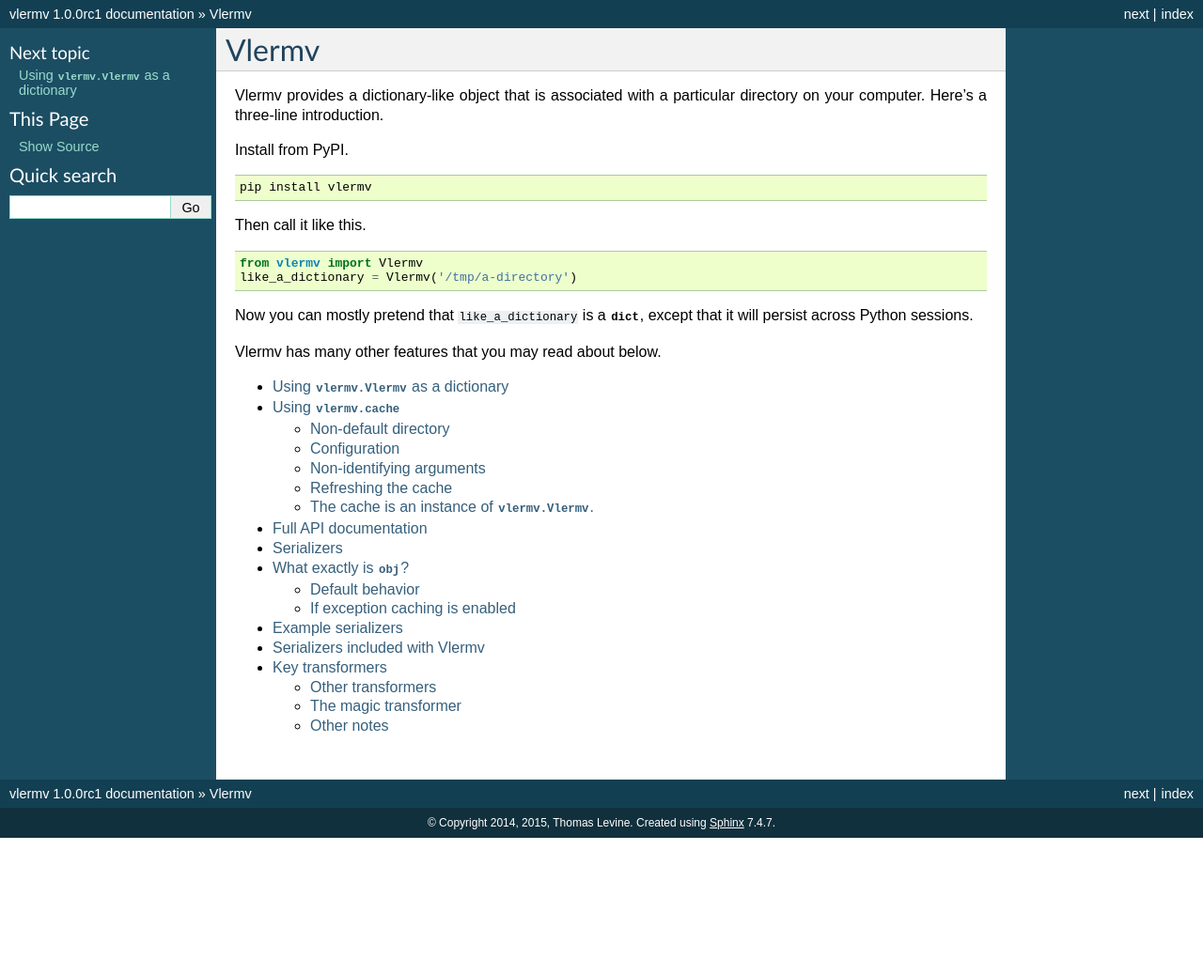
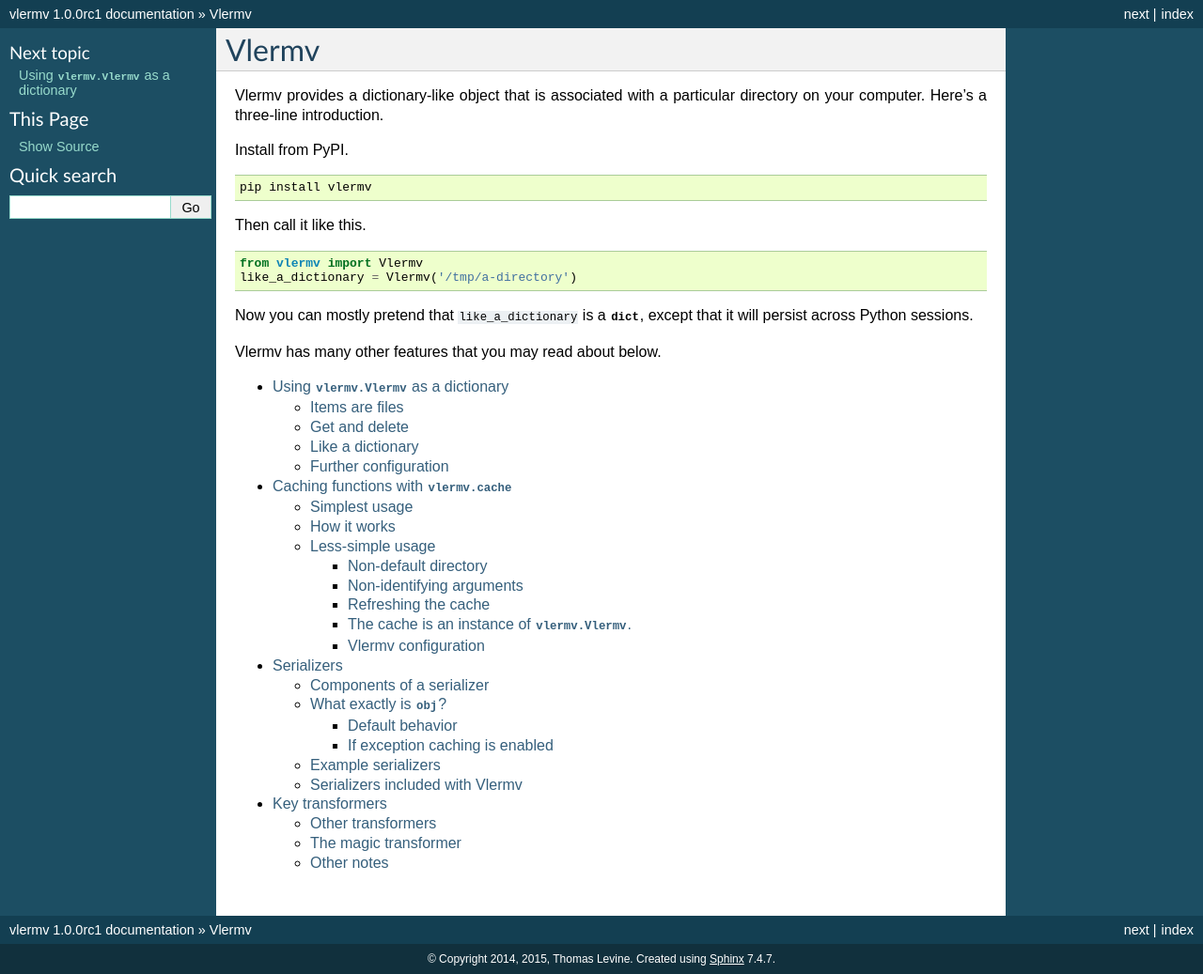
Before and after one commit to tlevine/vlermv, a Sphinx documentation site: the page built from docs/index.rst, in a window 1280 px wide. Shown: the whole page at 94% size. Built offline with Sphinx 7.4.7, drawn with Linux system fonts in a browser that asks for light colours; before the commit the page ends 900 px from its top, so only the background shows below that.

```diff
--- a/docs/cache.rst
+++ b/docs/cache.rst
@@ -1,10 +1,12 @@
-Using :py:func:`vlermv.cache`
----------------------------------
+Caching functions with :py:func:`vlermv.cache`
+==================================================
 A function receives input, does something, and then returns output.
 If you decorate a function with Vlermv Cache, it caches the output;
 if you call the function again with the same input, it loads the
 output from the cache instead of doing what it would normally do.
 
+Simplest usage
+------------------
 The simplest usage is to decorate the function with ``@vlermv.cache()``.
 For example, ::
 
@@ -18,6 +20,16 @@ For example, ::
 Now you can call ``is_prime`` as if it's a normal function, and
 if you call it twice, the second call will load from the cache.
 
+How it works
+-----------------
+:py:func:`vlermv.cache` is a function that returns a decorator.
+That is, it is a function that returns a function that takes a
+function and returns yet another function.
+
+.. autofunction:: vlermv.cache
+
+Less-simple usage
+------------------
 Some fancier uses are discussed below.
 
 Non-default directory
@@ -35,17 +47,6 @@ To set a different directory, pass it as an argument. ::
 
 I recommend storing your caches in dotted directories under your
 home directory, as you see above.
-
-Configuration
-~~~~~~~~~~~~~~~~~~~~~~~~~~~~
-The kwargs get passed to :py:class:`vlermv.Vlermv`, so you
-can do fun things like changing the serialization function. ::
-
-    @vlermv.cache('~/.http', serializer = vlermv.serializers.identity_str)
-    def get(url):
-        return requests.get(url).text
-
-Read more about the keyword arguments in the Vlermv section above.
 
 Non-identifying arguments
 ~~~~~~~~~~~~~~~~~~~~~~~~~~~~
@@ -102,10 +103,11 @@ Each value in ``f`` is a tuple of the error and the actual value.
 Exactly one of these is always ``None``. If the error is None, the
 value is returned, and if the value is None, the error is raised.
 
-Full API documentation
--------------------------
-:py:func:`vlermv.cache` is a function that returns a decorator.
-That is, it is a function that returns a function that takes a
-function and returns yet another function.
+Vlermv configuration
+~~~~~~~~~~~~~~~~~~~~~~~~~~~~
+The kwargs get passed to :py:class:`vlermv.Vlermv`, so you
+can do fun things like changing the serialization function. ::
 
-.. autofunction:: vlermv.cache
+    @vlermv.cache('~/.http', serializer = vlermv.serializers.identity_str)
+    def get(url):
+        return requests.get(url).text
--- a/docs/index.rst
+++ b/docs/index.rst
@@ -19,7 +19,7 @@ except that it will persist across Python sessions.
 Vlermv has many other features that you may read about below.
 
 .. toctree::
-   :maxdepth: 2
+   :maxdepth: 3
 
    vlermv
    cache
--- a/docs/serializers.rst
+++ b/docs/serializers.rst
@@ -1,8 +1,10 @@
 Serializers
------------------------
+=======================
 Serializers specify how Python objects should be saved to disk and
 how files from disk should be read as Python objects.
 
+Components of a serializer
+----------------------------
 A serializer is a Python object with the following methods.
 
 ``dump(obj, fp) -> None``
--- a/docs/vlermv.rst
+++ b/docs/vlermv.rst
@@ -7,7 +7,9 @@ your computer. ::
     from vlermv import Vlermv
     vlermv = Vlermv('/tmp/a-directory')
 
-The keys correspond to files, and the values get serialized to files.
+Items are files
+~~~~~~~~~~~~~~~~~
+The keys correspond to file names, and the values get serialized to files.
 The default serialization is pickle. ::
 
     vlermv['filename'] = range(100)
@@ -15,7 +17,9 @@ The default serialization is pickle. ::
     import pickle
     range(100) == pickle.load(open('/tmp/a-directory/filename', 'rb'))
 
-You can also read and delete things. ::
+Get and delete
+~~~~~~~~~~~~~~~~~
+You can also get and delete things. ::
 
     # Read
     range(100) == vlermv['filename']
@@ -23,12 +27,16 @@ You can also read and delete things. ::
     # Delete
     del(vlermv['filename'])
 
+Like a dictionary
+~~~~~~~~~~~~~~~~~~~
 And remember that vlermv is a :py:class:`dict`-like object, so things
 like this work too. ::
 
     vlermv.items()
     vlermv.update({'a': 1, 'b': 2})
 
+Further configuration
+~~~~~~~~~~~~~~~~~~~~~~~~
 There are several parameters that you can change when initializing Vlermv,
 
 .. autoclass:: vlermv.Vlermv
```
